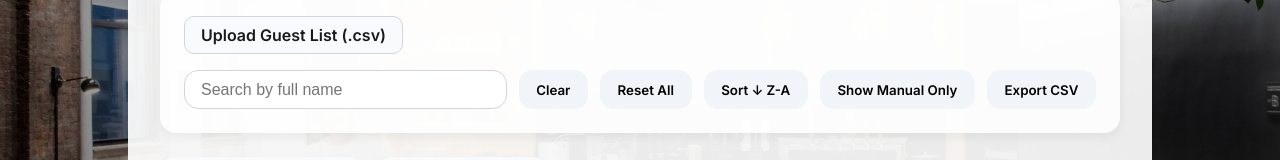
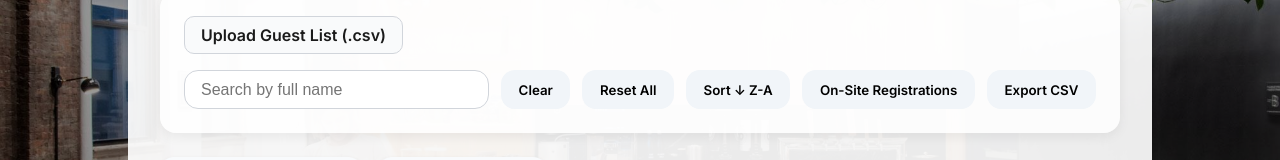
Before and after one commit to ogeylanioglu/check-in-app-bitbucket-preview, a React (Vite) app: page / in a window 1280 px wide. Shown: the part 275-435 px from the top of the page. Built offline with nearby package versions, Linux system fonts and the light colour scheme; the HTML template or start-up script is replaced by a standard one.

Commit message:
Update Controls.jsx

```diff
--- a/src/components/Controls.jsx
+++ b/src/components/Controls.jsx
@@ -40,7 +40,7 @@ const Controls = ({
         Sort {sortAsc ? "↓ Z-A" : "↑ A-Z"}
       </button>
       <button onClick={() => setShowManualOnly((prev) => !prev)}>
-        {showManualOnly ? "Show All" : "Show Manual Only"}
+        {showManualOnly ? "Show All" : "On-Site Registrations"}
       </button>
       <ExportCSVButton guestList={guestList} checkedIn={checkedIn} />
     </div>
```
